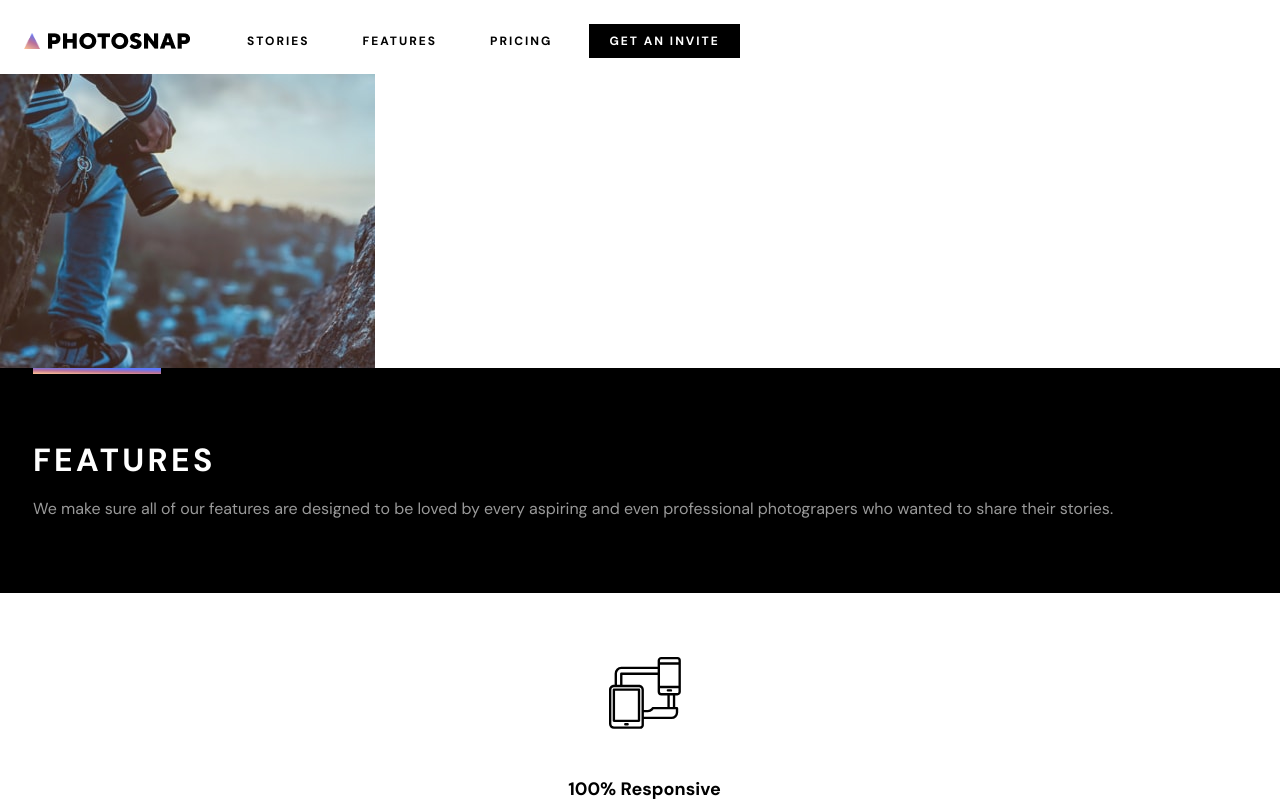
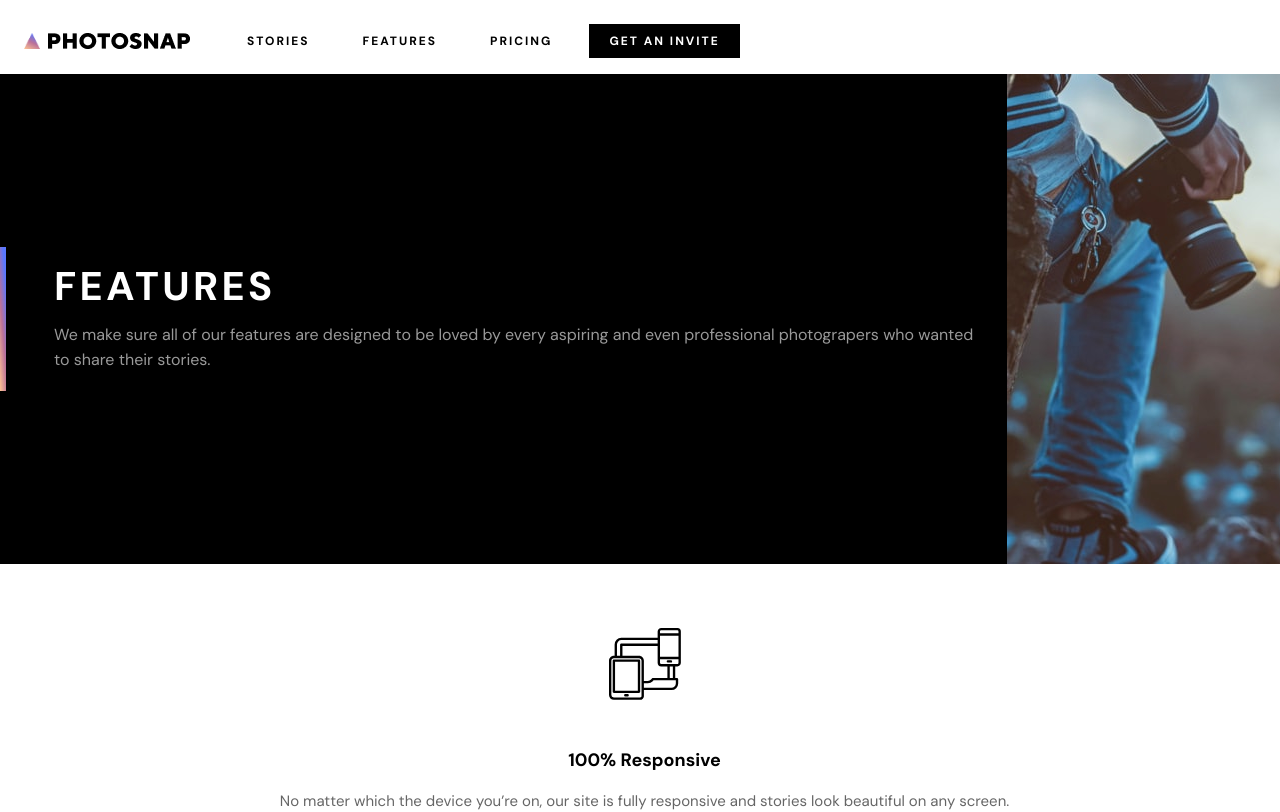
Before and after one commit to GeorgeMachaidze/Photosnap-multi-page-website, a React (Vite) app: page /Featured in a window 1280 px wide. Shown: the top 812 px of the page. Built offline with nearby package versions, Linux system fonts and the light colour scheme.

Commit message:
Style: featured page header done

```diff
--- a/src/Featured.tsx
+++ b/src/Featured.tsx
@@ -2,24 +2,34 @@ import hero from "./assets/features/mobile/hero.jpg";
 import rectangle from "./assets/home/mobile/Rectangle.png";
 import footerImage from "./assets/footerImage.jpg";
 import whiteArrow from "./assets/arrow.png";
+import heroTablet from "./assets/features/tablet/hero.jpg";
+import rectangleTablet from "./assets/features/tablet/rectangleTablet.png";
 
 function Featured() {
   return (
     <>
       <div>
-        <img src={hero} alt="" />
-        <div className="bg-black pl-[33px] pr-[24px] pb-[72px]">
-          <img src={rectangle} alt="" />
-          <div>
-            <h1 className="text-white font-sans font-bold tracking-[3.33px] leading-10 mt-[66px] text-[32px]">
-              FEATURES
-            </h1>
-            <p className="text-white font-sans font-[15px] leading-[25px] opacity-60 mt-4">
-              We make sure all of our features are designed to be loved by every
-              aspiring and even professional photograpers who wanted to share
-              their stories.
-            </p>
+        <div className="md:flex">
+          <img className="md:hidden" src={hero} alt="" />
+          <img className="md:hidden" src={rectangle} alt="" />
+          <div className="bg-black pl-[33px] pr-[24px] pb-[72px] md:flex md:justify-center items-center md:pb-0">
+            <img
+              className="hidden md:flex md:ml-[-33px]"
+              src={rectangleTablet}
+              alt=""
+            />
+            <div className="md:ml-[48px]">
+              <h1 className="text-white font-sans font-bold tracking-[3.33px] leading-10 mt-[66px] text-[32px] md:text-[40px] md:mt-0">
+                FEATURES
+              </h1>
+              <p className="text-white font-sans font-[15px] leading-[25px] opacity-60 mt-4">
+                We make sure all of our features are designed to be loved by
+                every aspiring and even professional photograpers who wanted to
+                share their stories.
+              </p>
+            </div>
           </div>
+          <img className="hidden md:flex" src={heroTablet} alt="" />
         </div>
         <div className="pt-[64px] pb-[91px] pl-[33px] pr-[24px]">
           <div className="flex flex-col items-center">
```
Also changed, not shown: src/assets/features/tablet/rectangleTablet.png (added).
